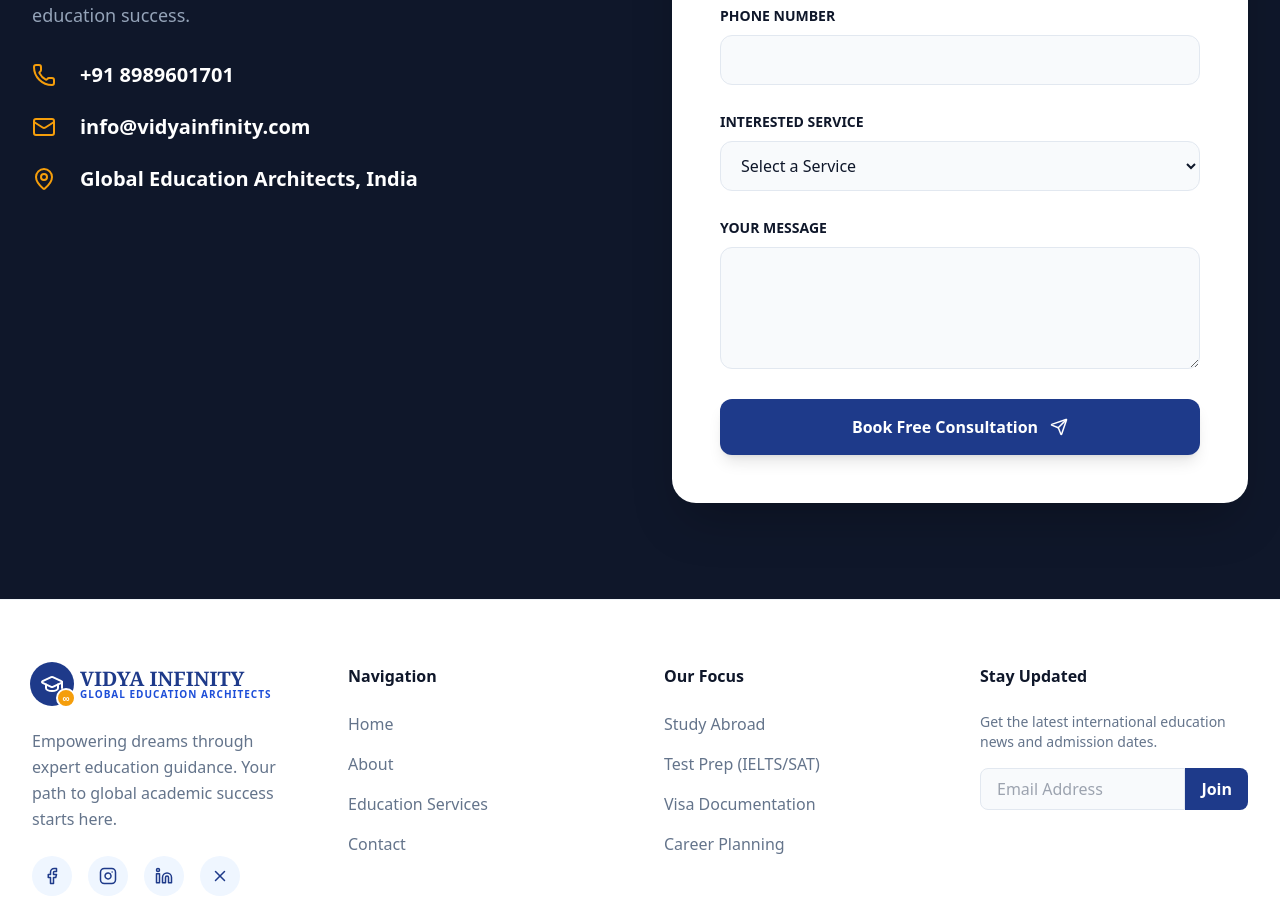
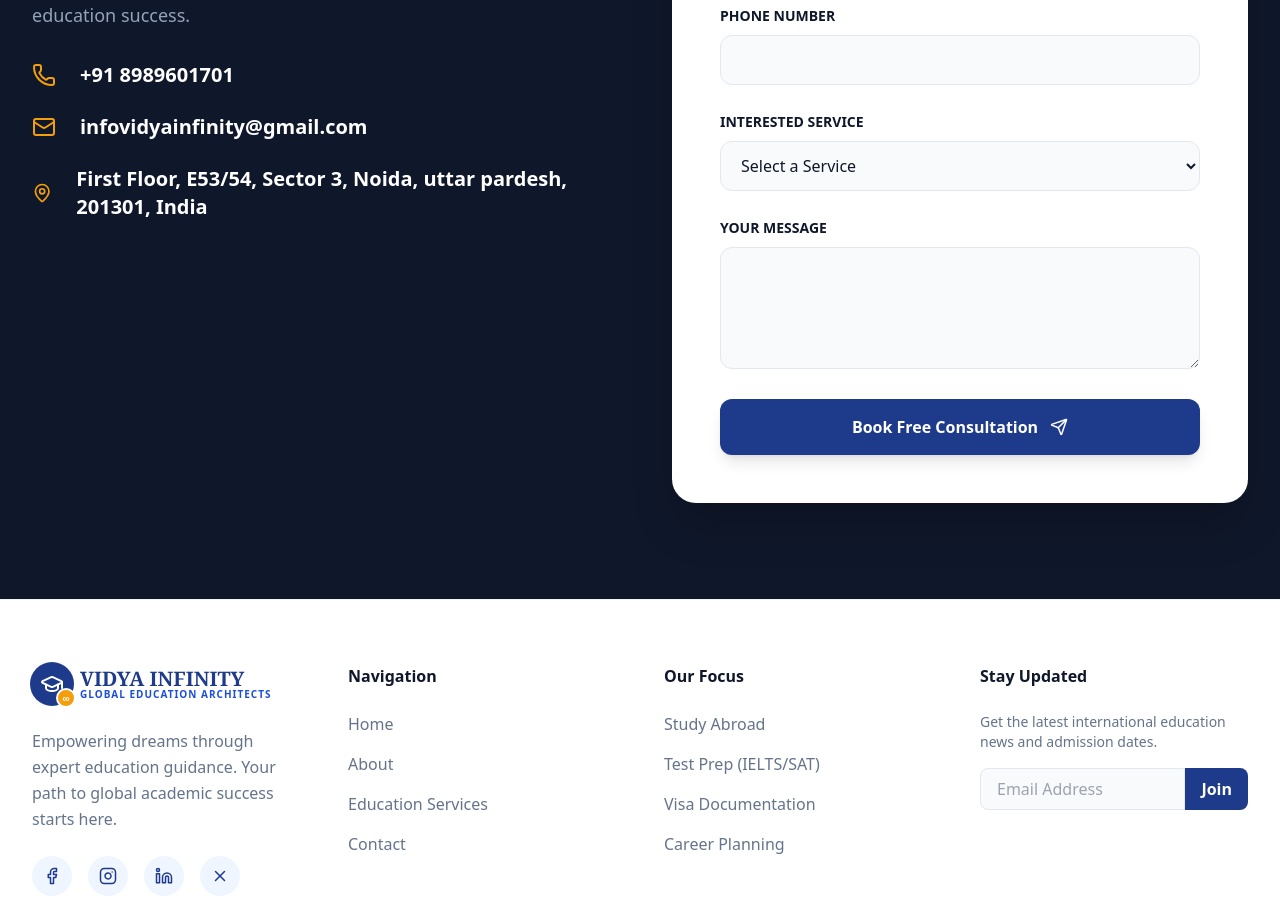
Before and after one commit to manishsirgg/vidyainfinity, a React (Vite) app: page / in a window 1280 px wide. Shown: the part 2802-3712 px from the top of the page. Built offline with nearby package versions, Linux system fonts and the light colour scheme.

Commit message:
Update constants.tsx

```diff
--- a/src/constants.tsx
+++ b/src/constants.tsx
@@ -5,8 +5,8 @@ import { GraduationCap, Globe, Languages, ShieldCheck, TrendingUp, MessageCircle
 export const CONTACT_INFO = {
   phone: "+91 8989601701",
   whatsapp: "918989601701",
-  email: "info@vidyainfinity.com",
-  address: "Global Education Architects, India",
+  email: "infovidyainfinity@gmail.com",
+  address: "First Floor, E53/54, Sector 3, Noida, uttar pardesh, 201301, India",
 };
 
 export const SOCIAL_LINKS = {
```
